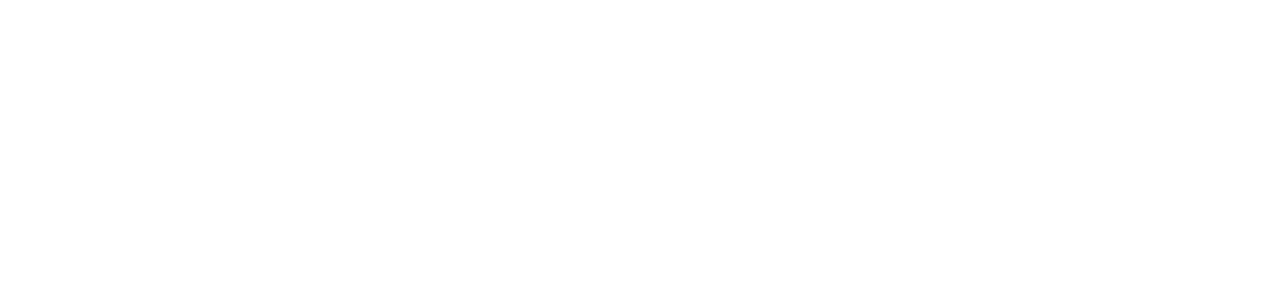
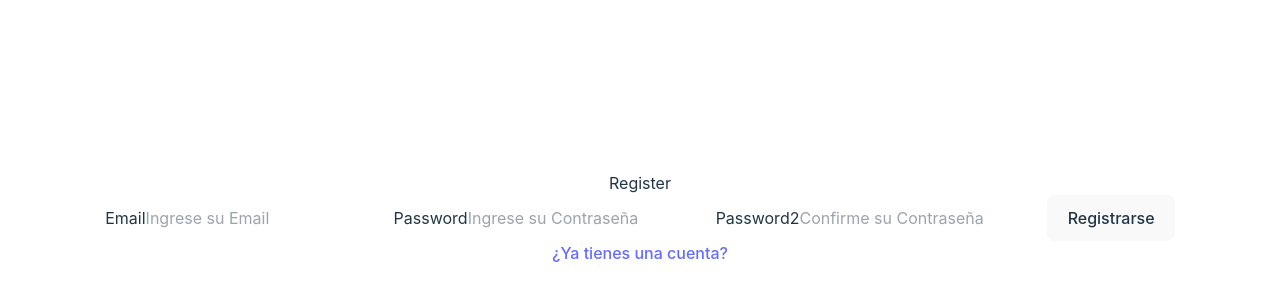
Before and after one commit to Deamond-Hero/Ticketera-pc, a React (Vite) app in the folder frontend/: page /register in a window 1280 px wide. Before the commit this address had no page. Shown: the part 182-482 px from the top of the page. Built offline with nearby package versions, Linux system fonts and the light colour scheme; no server answers.

Commit message:
Login conectado y guardando estado en redux

```diff
--- a/frontend/src/App.jsx
+++ b/frontend/src/App.jsx
@@ -6,6 +6,7 @@
   useLocation,
 } from "react-router-dom";
 import Login from './pages/LoginPage';
+import RegisterPage from './components/Register';
 import './App.css'
 
 function App() {
@@ -14,6 +15,7 @@
     <main>
       <Routes >
         <Route path='/login' element={<Login />} />
+        <Route path='/register' element={<RegisterPage />} />
       </Routes >
     </main>
   )
--- a/frontend/src/components/Auth.jsx
+++ b/frontend/src/components/Auth.jsx
@@ -1,23 +1,25 @@
+import axios from "axios";
 import React, { useState } from "react";
 import { Link } from "react-router-dom";
-
+import { LoginService } from "../redux/actionsUser";
+import { useDispatch } from "react-redux";
 
 const Auth = () => {
+
+    const dispatch = useDispatch()
 
     const [form, setForm] = useState({
         email: '',
         password: '',
-        confirmPassword: ''
     });
 
     const [errors, setErrors] = useState({
         email: '',
         password: '',
-        confirmPassword: ''
     });
 
     const validate = () => {
-        const errors = { email: '', password: '', confirmPassword: '' };
+        const errors = { email: '', password: '' };
 
         if (!form.email) {
             errors.email = "El email es obligatorio";
@@ -29,21 +31,14 @@
             errors.password = "La contraseña es obligatoria";
         } else if (form.password.length < 6) {
             errors.password = "La contraseña debe tener al menos 6 caracteres";
-        } else if (!/[A-Z]/.test(form.password)) {
-            errors.password = "La contraseña debe tener al menos una letra mayúscula";
+
         } else if (!/[a-z]/.test(form.password)) {
             errors.password = "La contraseña debe tener al menos una letra minúscula";
         } else if (!/[0-9]/.test(form.password)) {
             errors.password = "La contraseña debe tener al menos un número";
-        } else if (!/[^A-Za-z0-9]/.test(form.password)) {
-            errors.password = "La contraseña debe tener al menos un carácter especial";
+
         }
 
-        if (!form.confirmPassword) {
-            errors.confirmPassword = "Debe confirmar la contraseña";
-        } else if (form.password !== form.confirmPassword) {
-            errors.confirmPassword = "Las contraseñas no coinciden";
-        }
 
         return errors;
     };
@@ -59,17 +54,21 @@
         }));
     };
 
-    const handleSubmit = (e) => {
+    const handleSubmit = async (e) => {
         e.preventDefault();
         const validationErrors = validate();
         setErrors(validationErrors);
 
-        if (!validationErrors.email && !validationErrors.password && !validationErrors.confirmPassword) {
-            // No hay errores, se puede proceder con el envío del formulario
+        if (!validationErrors.email && !validationErrors.password) {
+
+            dispatch(LoginService(form))
+
+
             console.log("Formulario enviado", form);
         } else {
             // Hay errores, no se envía el formulario
             console.log("Errores en el formulario", validationErrors);
+
         }
     };
 
--- /dev/null
+++ b/frontend/src/components/Register.jsx
@@ -0,0 +1,165 @@
+import { Link } from "react-router-dom";
+import { useState } from "react";
+import api from "../utils/Api";
+import axios from "axios";
+
+
+const RegisterPage = () => {
+
+  const [formState, setFormState] = useState({
+    email: '',
+    password: '',
+    password2: '',
+    errors: {}
+  });
+
+  const [apiError, setApiError] = useState({
+    errorApi: '',
+  })
+
+
+  const onInputChange = (event) => {
+    const { name, value } = event.target;
+
+    setFormState({
+      ...formState,
+      [name]: value,
+    });
+  };
+
+  const validateForm = ()  => {
+
+    const errors = {};
+
+    if (!formState.email.includes('@') || formState.email === '') {
+      errors.email = 'El email no es válido';
+    }
+
+    if (formState.password.length < 6 || formState.password === '') {
+      errors.password = 'La contraseña debe tener al menos 6 caracteres, una letra minúscula y una mayúscula';
+    }
+
+  if (formState.password !== formState.password2) {
+      errors.password = 'Las contraseñas no coinciden';
+    }
+
+    return errors;
+  };
+
+  const handleSubmit = async(event) => {
+    event.preventDefault();
+
+    // const { email, password } = formState;
+    // console.log(email, password);
+    // axios.post(`https://s15-09-ft-node-react-hr1e.onrender.com/api/auth/register`, {email, password})
+    // .then(response => {
+    //     console.log(response.data);
+    // })
+    // .catch(error => {
+    //     console.log('Error en la solicitud POST:', error);
+    // });
+
+
+
+    const errors = validateForm();
+
+    if (Object.keys(errors).length > 0) {
+      setFormState({
+        ...formState,
+        errors
+      });
+    } else {
+      try {
+
+        const {email , password} = formState;
+        console.log({email, password});
+        const response = await fetch(`${import.meta.env.NEXT_PUBLIC_BACKEND_URL}/api/auth/register`, {
+          method: 'POST',
+          headers: {
+              'Content-Type': 'application/json'
+          },
+          body: JSON.stringify(formState.email, formState.password)
+      });
+        console.log(response)
+        console.log(import.meta.env.NEXT_PUBLIC_BACKEND_URL)
+        console.log('Formulario enviado', response.data);
+
+        if (response.error) {
+          console.log(response.error);
+          setFormState({
+            ...formState,
+            errors: response.error
+          })
+
+        setFormState({
+            ...formState,
+            errors: { apiError: response.error }
+          });
+        }
+
+        setFormState({
+          ...formState,
+          errors: undefined
+        });
+      } catch (error) {
+        console.log(error);
+        console.log(error.message);
+      }
+    }
+  };
+
+  return (
+    <div>
+      <form onSubmit={handleSubmit}>
+        <h2>Register</h2>
+        <label>Email
+            <input
+            type="email"
+            required
+            name="email"
+            value={formState.email}
+            onChange={onInputChange}
+            placeholder="Ingrese su Email"
+            />
+        </label>
+
+       {
+        //  formState.errors && formState.errors.email && <p className="error">{formState.errors.email}</p>
+       }
+       <label>Password
+            <input
+            type="password"
+            required
+            name="password"
+            value={formState.password}
+            onChange={onInputChange}
+            placeholder="Ingrese su Contraseña"
+            />
+       </label>
+        {
+          // formState.errors.password && <p className="error">{formState.errors.password}</p>
+        }
+
+        <label>Password2
+            <input
+            type="password"
+            required
+            name="password2"
+            value={formState.password2}
+            onChange={onInputChange}
+            placeholder="Confirme su Contraseña"
+            />
+        </label>
+
+        {
+          // formState.errors.password2 && <p className="error">{formState.errors.password2}</p>
+        }
+
+        <button type="submit">Registrarse</button>
+      </form>
+      <Link to={'/Login'} > <span >¿Ya tienes una cuenta?</span> </Link>
+    </div>
+  );
+};
+
+export default RegisterPage;
--- /dev/null
+++ b/frontend/src/helper/getEnvVar.js
@@ -0,0 +1,8 @@
+export const getEnvVar = () => {
+
+    import.meta.env;
+
+    return {
+        ...import.meta.env
+    }
+}
--- /dev/null
+++ b/frontend/src/redux/actionsUser.js
@@ -0,0 +1,21 @@
+import { setUserData, setUserMessage } from "./authSlice"
+import axios from "axios"
+
+const URL = import.meta.env.VITE_PUBLIC_BACKEND_URL;
+
+
+export const LoginService = (form) => {
+    return async dispatch => {
+        try {
+            const response = await axios.post(`${URL}/api/auth/login`, form)
+            console.log(response.data.message)
+            response.data.message === "Inicio de sesión exitoso"
+                ? dispatch(setUserData(response.data.payload)) && console.log(response.data.message)
+                : dispatch(setUserMessage(response.data.message)) && console.log(response.data.message)
+
+        } catch (error) {
+            console.error('error')
+            dispatch(setUserMessage(error))
+        }
+    }
+}
--- a/frontend/src/redux/authSlice.js
+++ b/frontend/src/redux/authSlice.js
@@ -1,18 +1,21 @@
 import { createSlice } from "@reduxjs/toolkit";
 
-export const templateSlice = createSlice({
+export const authReducer = createSlice({
     name: 'auth',
     initialState: {
-        token: "",
-        email: "",
-        name: "",
-        id: ""
+        userData:"",
+        userMesaggeError:""
     },
     reducers: {
-        increment: (state = action) => {
-            state.counter += 1;
+        setUserData: (state, action) => {
+            state.userData = action.payload
+        },
+        setUserMessage: (state, action) => {
+            state.userMesaggeError = action.payload
         },
     },
 });
 
-export const { increment } = auth.actions;
+export const { setUserData, setUserMessage } = authReducer.actions;
+
+export default authReducer.reducer;
--- a/frontend/src/redux/store.js
+++ b/frontend/src/redux/store.js
@@ -1,5 +1,5 @@
 import { configureStore } from '@reduxjs/toolkit'
-import  auth  from './authSlice'
+import  authReducer  from './authSlice'
 
 export const store = configureStore({
   reducer: {
--- a/frontend/src/utils/Api.js
+++ b/frontend/src/utils/Api.js
@@ -1 +1,22 @@
 // archivo para peticiones
+
+import axios from 'axios';
+import { getEnvVar } from '../helper/getEnvVar';
+
+const { VITE_PUBLIC_BACKEND_URL } = getEnvVar();
+
+const api = axios.create({
+    baseURL: VITE_PUBLIC_BACKEND_URL
+})
+
+//INTERCEPTORES
+api.interceptors.request.use( config => {
+    config.headers = {
+        ...config.headers,
+        'x-token': localStorage.getItem('token')
+    }
+
+    return config;
+})
+
+export default api;
```
Also changed, not shown: frontend/src/main.jsx (+4 -3 lines).
